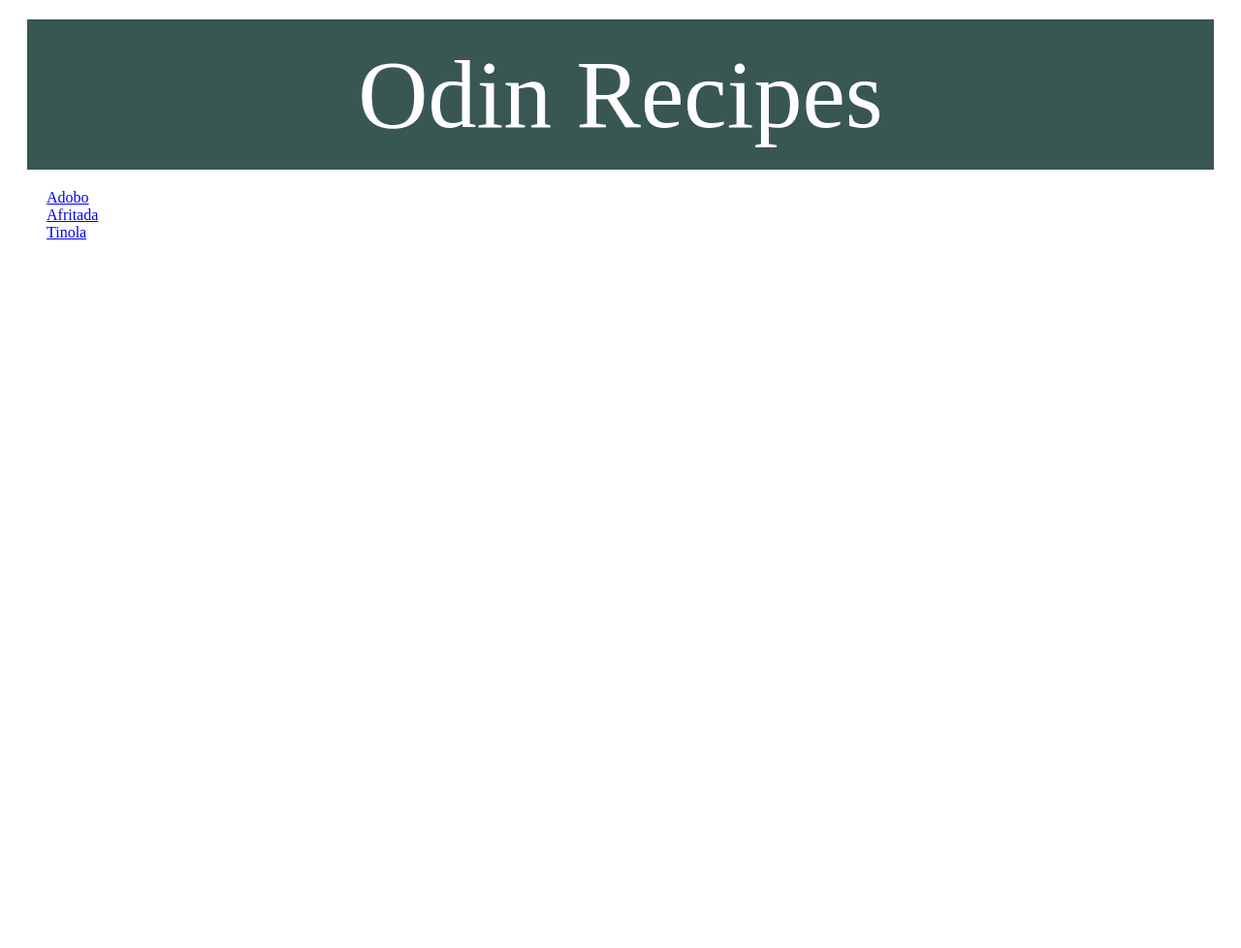
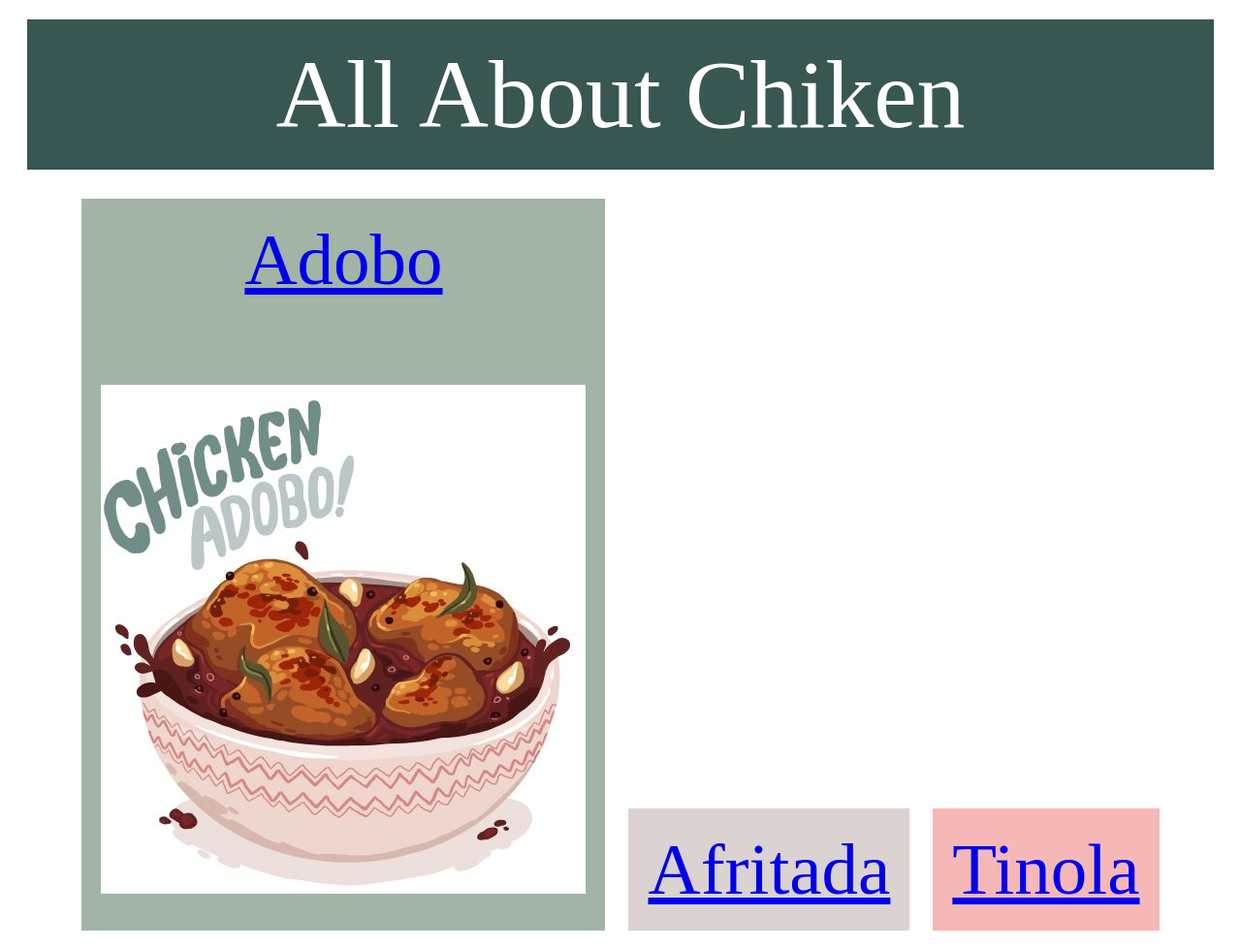
Before and after one commit to Bossfight123/odin-recipes1, a plain HTML site: page index.html in a window 1280 px wide. Shown: the whole page at 97% size. Before the commit the page ends 800 px from the top, so only its background shows below. Drawn offline with Linux system fonts and the light colour scheme.

Commit message:
Add style to the Adobo in index

```diff
--- a/index.css
+++ b/index.css
@@ -1,7 +1,18 @@
 body{
     color:white;
+    text-align: center;
 }
-div{
+
+span{
+    font-size: 75px;
+    font-style: Papyrus;
+    padding: 20px;
+    margin: 10px;
+    text-align: center;
+    display: inline-block;
+
+}
+.Title{
     text-align: center;
     font-size: 100px;
     font-style: Papyrus;
@@ -10,3 +21,16 @@ div{
     padding:20px;
     margin:20px;
 }
+
+.Adobo{
+    background-color: #A1B4A5;
+}
+
+
+.Afritada{
+    background-color: #DBD3D1;
+}
+
+.Tinola{
+    background-color: #F5B8B6;
+}
--- a/index.html
+++ b/index.html
@@ -7,11 +7,9 @@
     <link rel="stylesheet" href = "./index.css">
 </head>
 <body>
-    <div>Odin Recipes</div>
-    <ul>
-    <li><a href = "./Adobo.html">Adobo</a></li>
-    <li><a href = "./Afritada.html">Afritada</a></li>
-    <li><a href = "./Tinola.html">Tinola</a></li>
-    </ul>
+    <div class ="Title">All About Chiken</div>
+    <span class = "Adobo"><a href = "./Adobo.html">Adobo</a> <div class ="space"><br><img src = "./adobo.jpg"></br></div></span>
+    <span class = "Afritada"><a href = "./Afritada.html">Afritada</a></span>
+    <span class = "Tinola"><a href = "./Tinola.html">Tinola</a></span>
 </body>
 </html>
```
